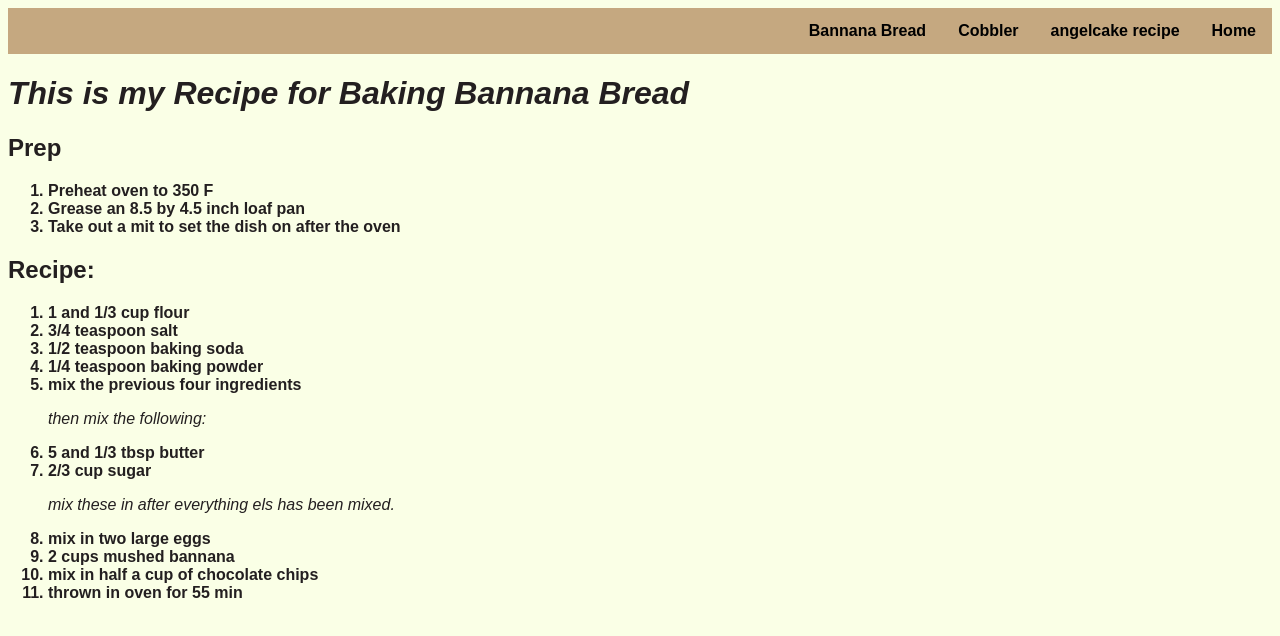
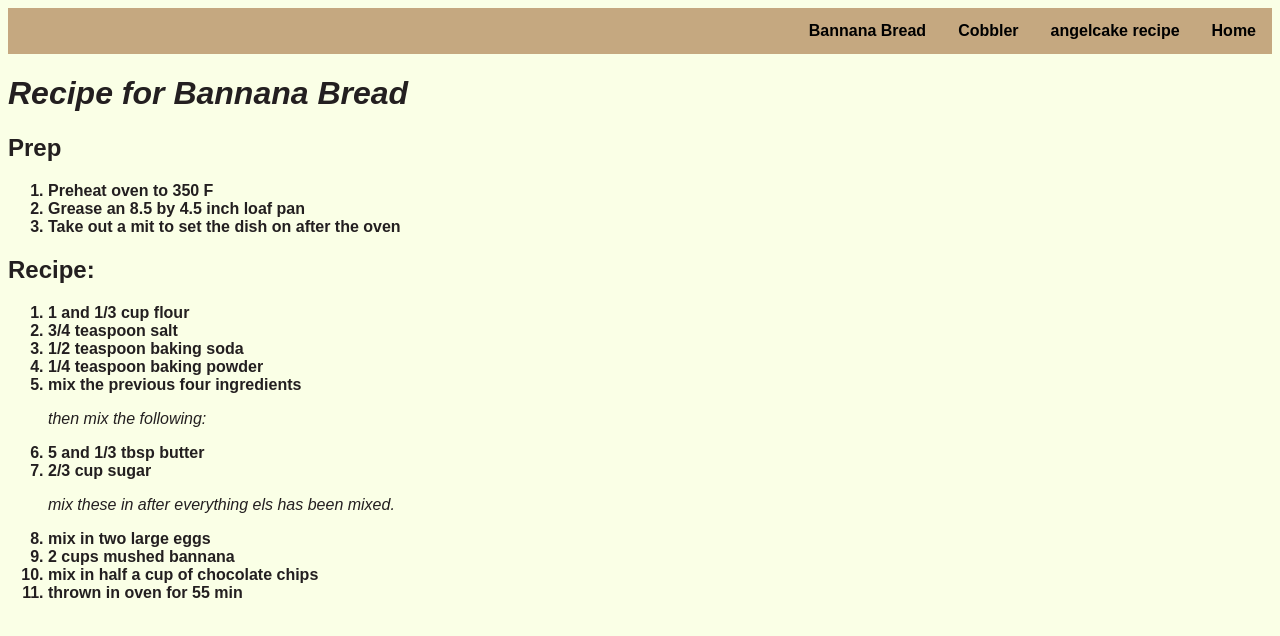
Before and after one commit to Dr-didler/Baking, a plain HTML site: page bannana_bread.html in a window 1280 px wide. Drawn offline with Linux system fonts and the light colour scheme.

```diff
--- a/bannana_bread.html
+++ b/bannana_bread.html
@@ -14,7 +14,7 @@
     </ul>
 </head>
 <body>
-    <h1>This is my Recipe for Baking Bannana Bread</h1>
+    <h1>Recipe for Bannana Bread</h1>
 
     <h2>Prep</h2>
     <ol>
```
Also changed, not shown: index.html (+1 -1 lines).
